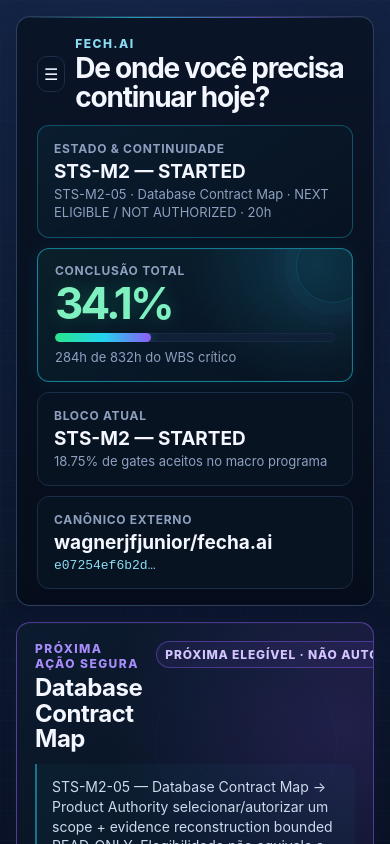
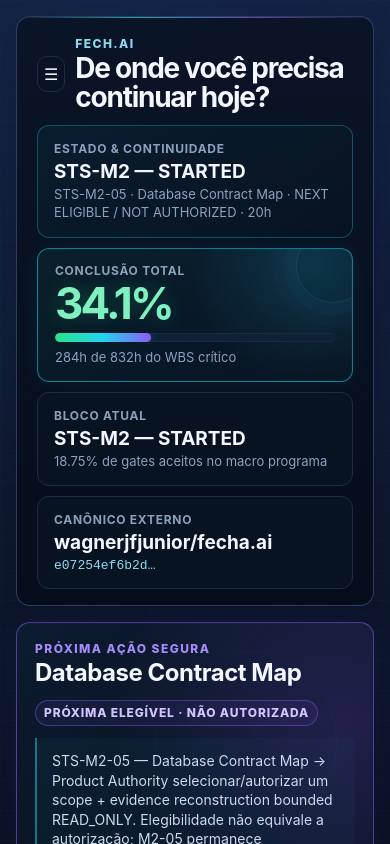
Before and after one commit to wagnerjfjunior/sfjm-workspace, a Next.js app: page / in a window 390 px wide. Shown: the top 844 px of the page. Built offline with nearby package versions, Linux system fonts and the light colour scheme.

Commit message:
fix: keep authority labels readable on mobile

```diff
--- a/app/globals.css
+++ b/app/globals.css
@@ -3014,3 +3014,18 @@ body {
 .wbsMilestoneTab.planned .milestoneOperationalState {
   white-space: nowrap;
 }
+
+
+/* Mobile authority label containment */
+@media (max-width: 680px) {
+  .nextActionCard .cardHeading {
+    align-items: flex-start;
+    flex-direction: column;
+  }
+
+  .nextActionCard .statusPill.restricted {
+    max-width: 100%;
+    white-space: normal;
+    line-height: 1.2;
+  }
+}
```
